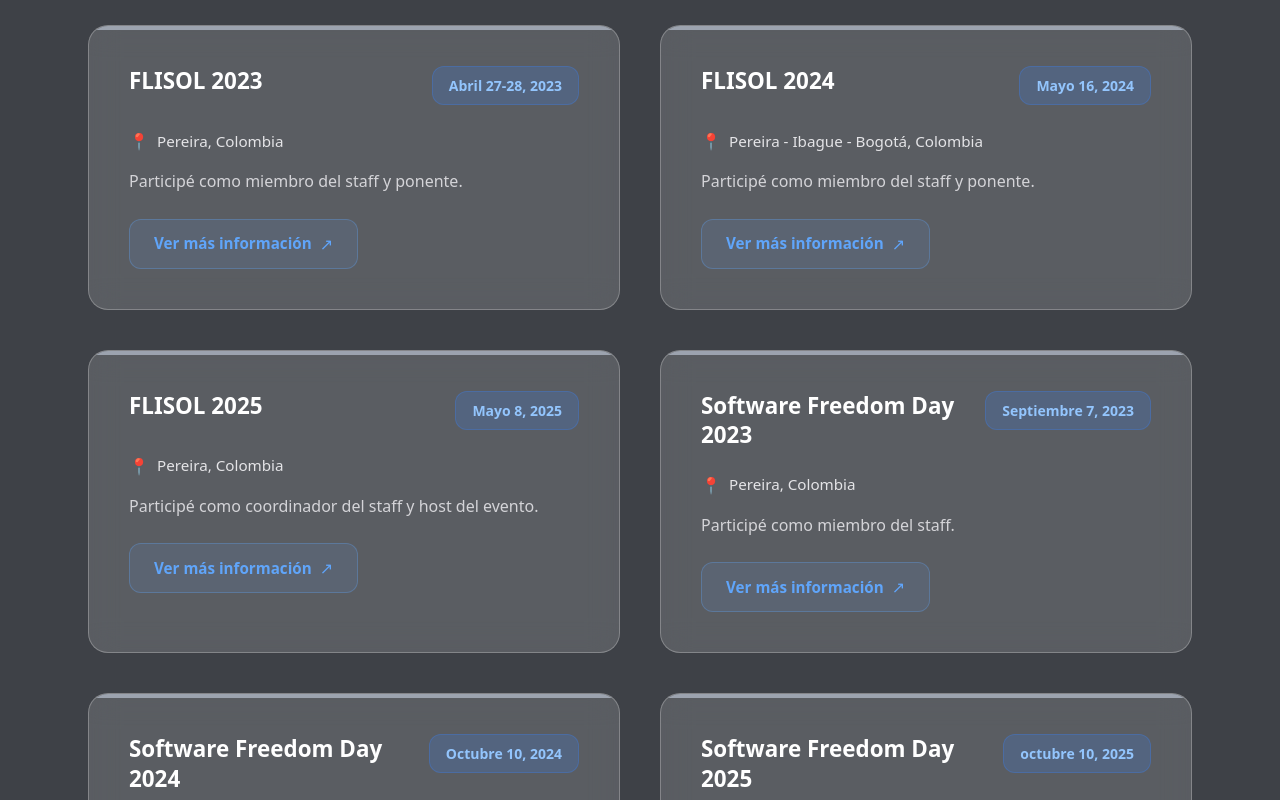
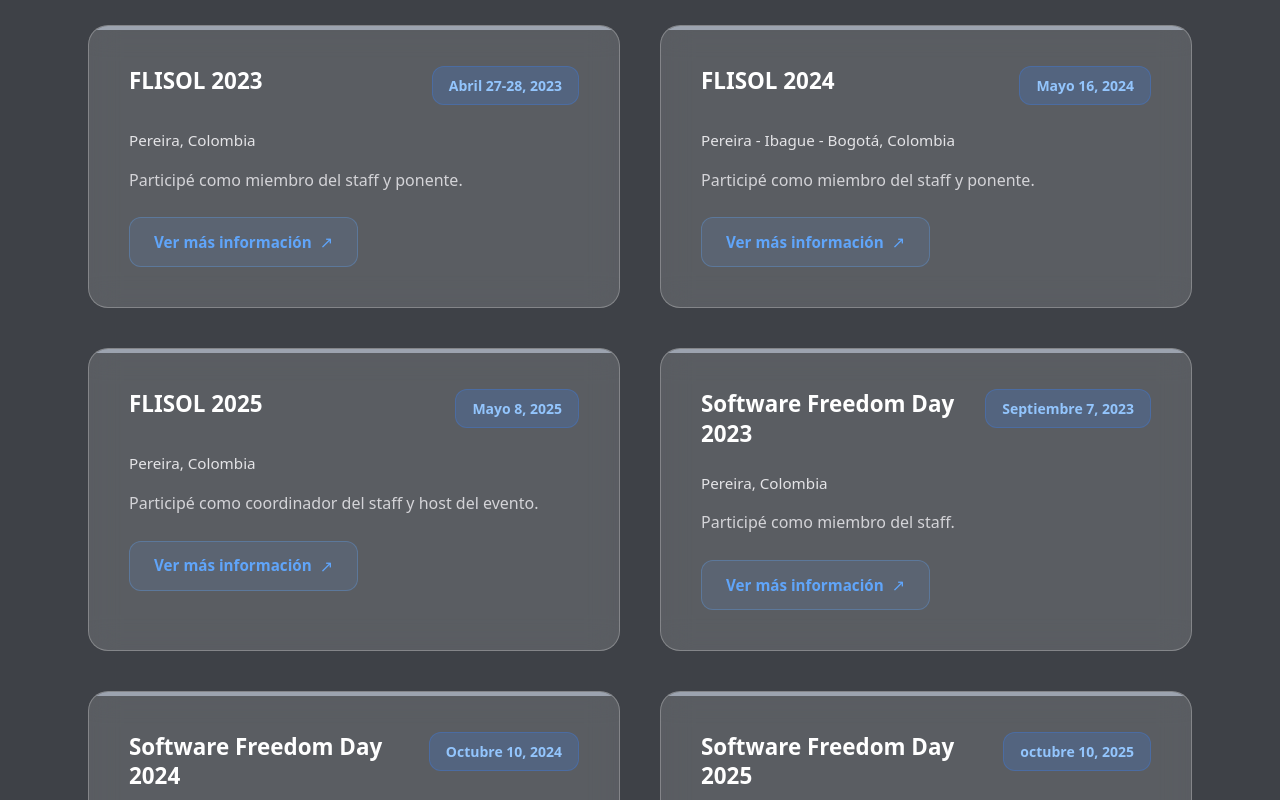
Before and after one commit to Mega-Barto/Mega-Barto.github.io, a React (Vite) app: page / in a window 1280 px wide. Shown: the part 5460-6260 px from the top of the page. Built offline with nearby package versions, Linux system fonts and the light colour scheme.

Commit message:
feat: Remove location icon from event cards for a cleaner design

```diff
--- a/src/components/sections/EventsSection/EventsSection.tsx
+++ b/src/components/sections/EventsSection/EventsSection.tsx
@@ -21,7 +21,6 @@
                 <span className="event-date">{event.date}</span>
               </div>
               <div className="event-location">
-                <span className="location-icon">📍</span>
                 <span className="location-text">{event.location}</span>
               </div>
               <p className="event-description">{event.description}</p>
```
